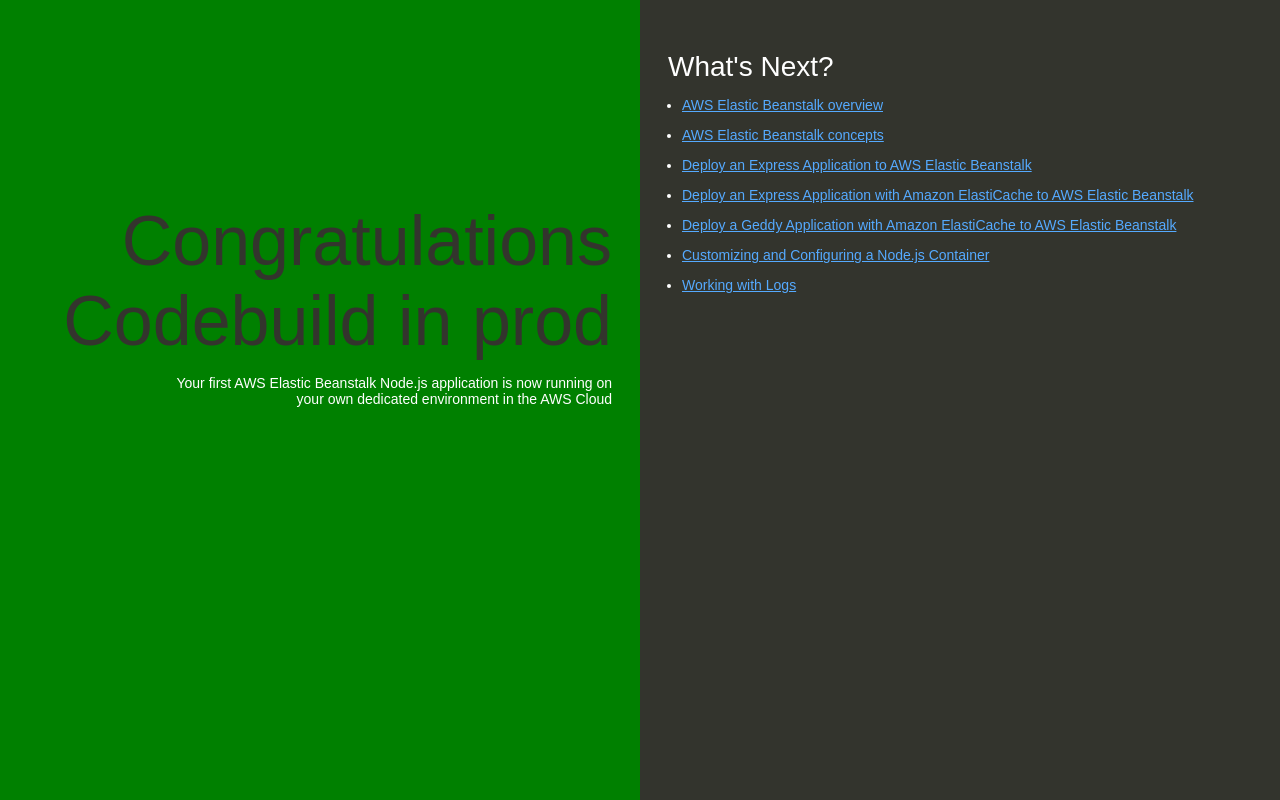
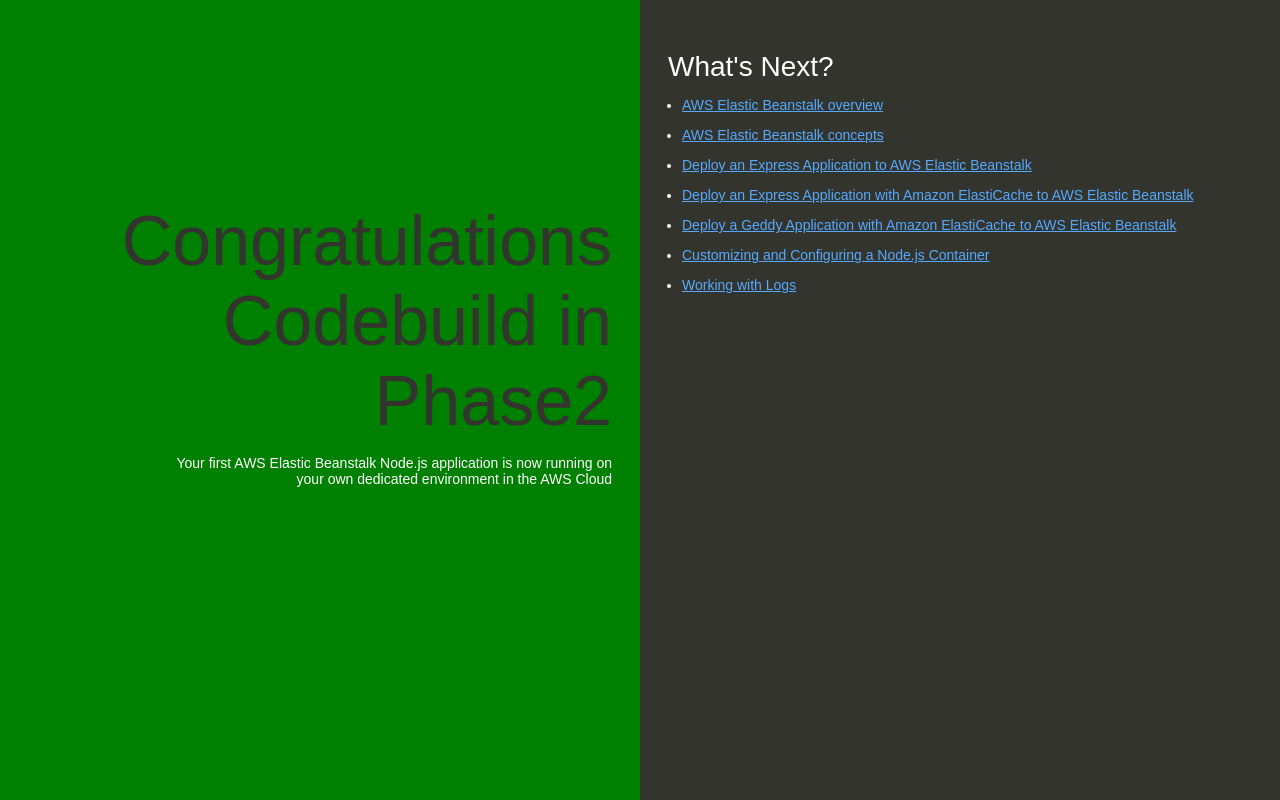
Before and after one commit to chaniket/my-node-js-app, a website: page index.html in a window 1280 px wide. Drawn offline with Linux system fonts and the light colour scheme.

Commit message:
Update index.html phase 2

```diff
--- a/index.html
+++ b/index.html
@@ -74,7 +74,7 @@
   </head>
   <body>
     <div class="textColumn">
-      <h1>Congratulations Codebuild in prod</h1>
+      <h1>Congratulations Codebuild in Phase2</h1>
       <p>Your first AWS Elastic Beanstalk Node.js application is now running on your own dedicated environment in the AWS Cloud</p>
     </div>
     <div class="linksColumn">
```
